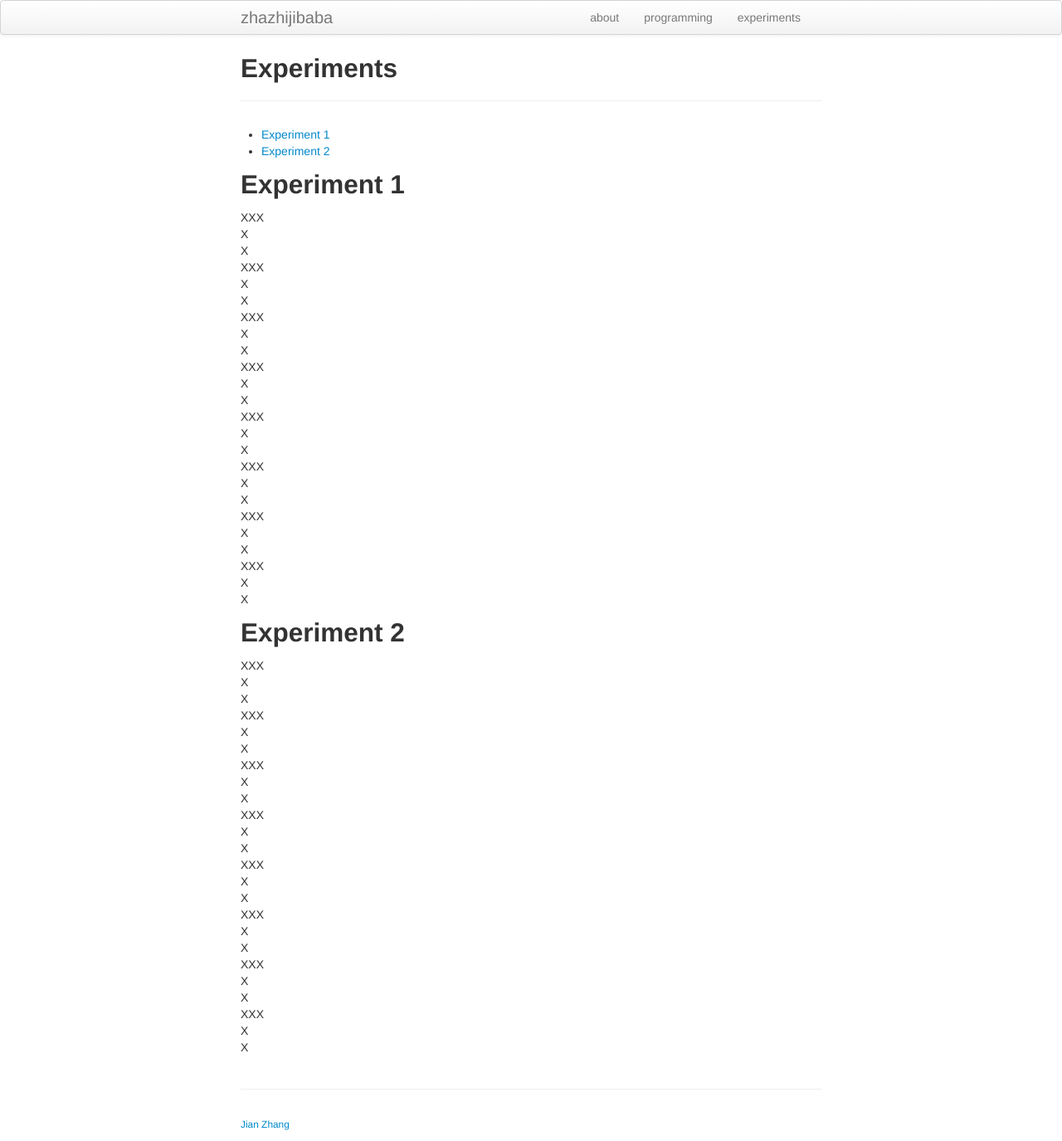
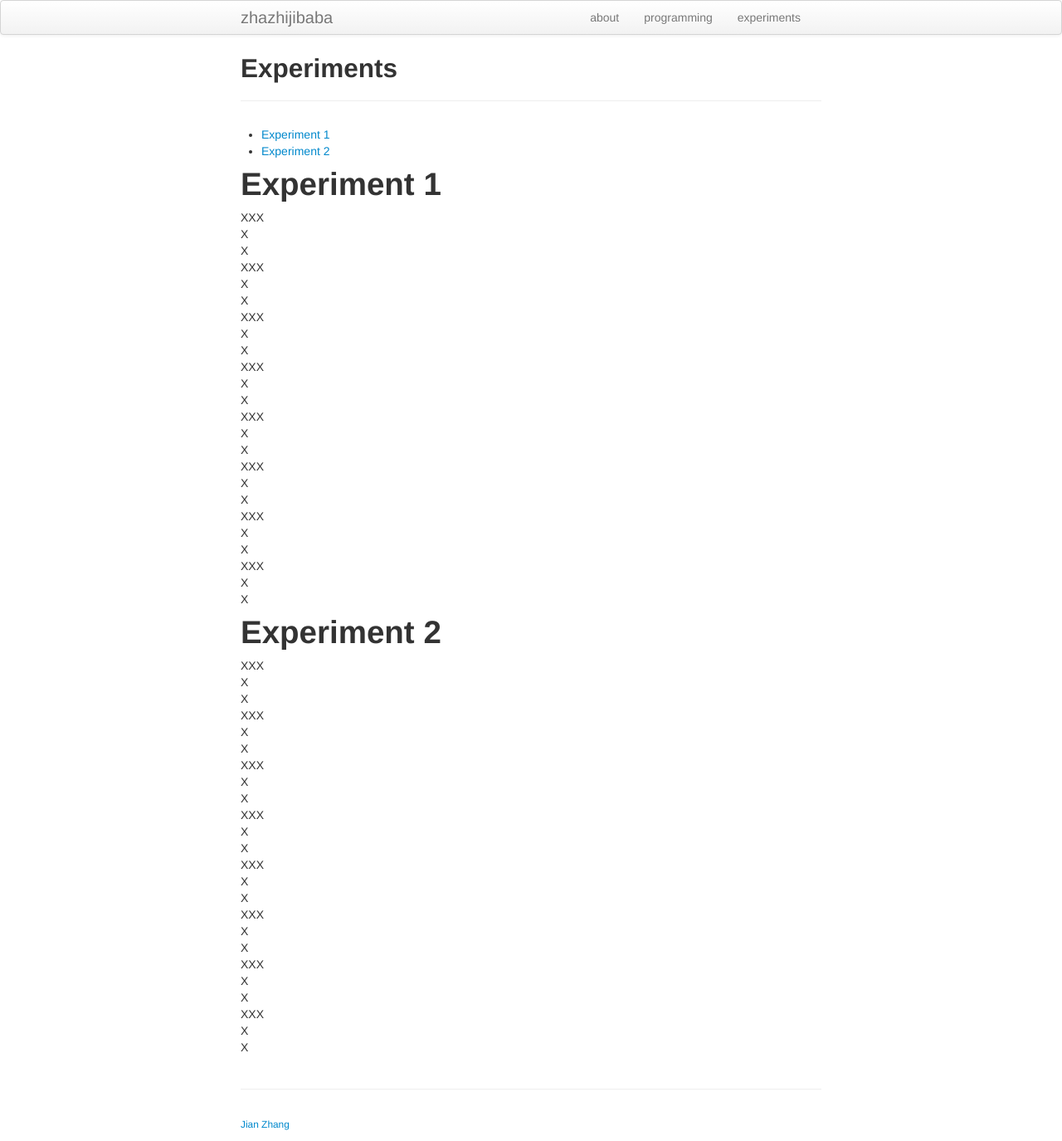
Before and after one commit to zhazhijibaba/zhazhijibaba.github.io, a Jekyll site: the page built from pages/experiments.md, in a window 1280 px wide. Shown: the whole page at 83% size. Built offline with Jekyll 4.4.1, drawn with Linux system fonts in a browser that asks for light colours.

```diff
--- a/pages/experiments.md
+++ b/pages/experiments.md
@@ -7,7 +7,7 @@ description: experiments
 * [Experiment 1](#Experiment-1)
 * [Experiment 2](#Experiment-2)
 
-## Experiment 1
+# Experiment 1
 XXX
 X
 X
@@ -33,7 +33,7 @@ XXX
 X
 X
 
-## Experiment 2
+# Experiment 2
 XXX
 X
 X
```
